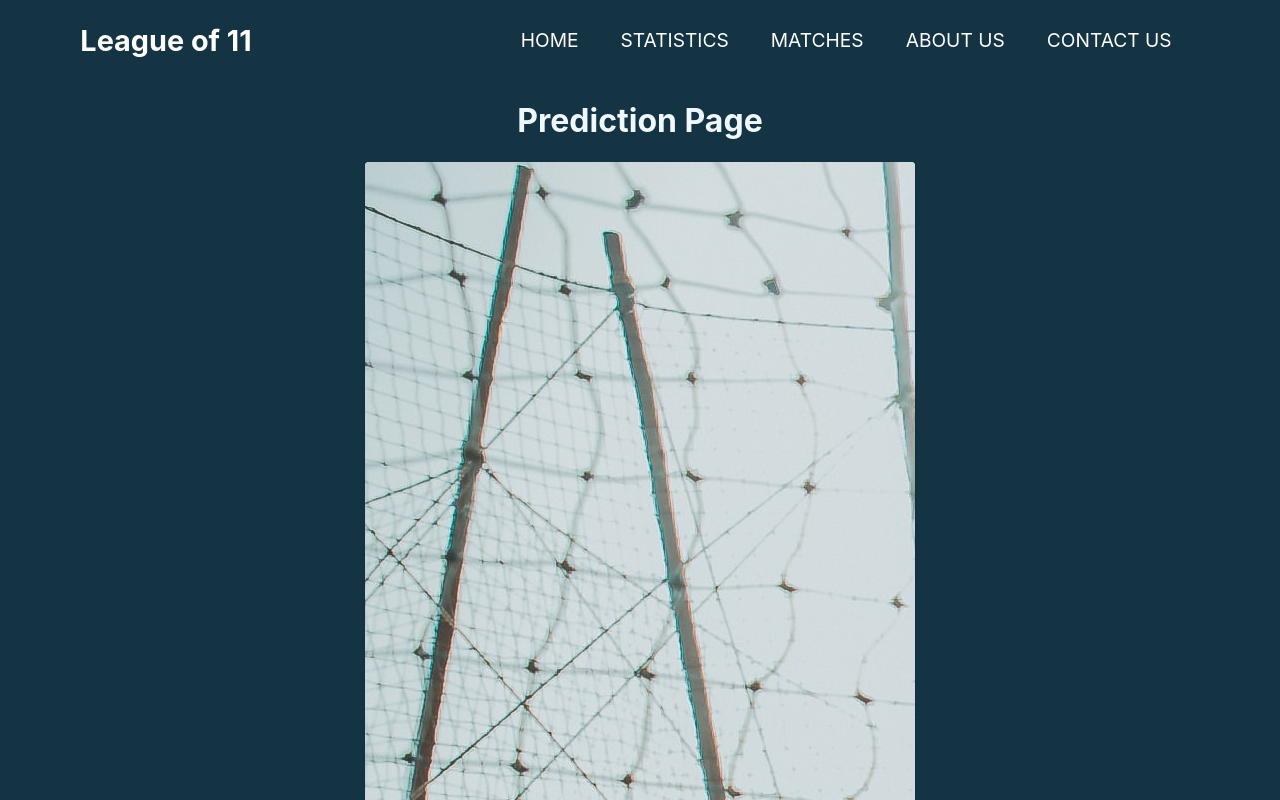
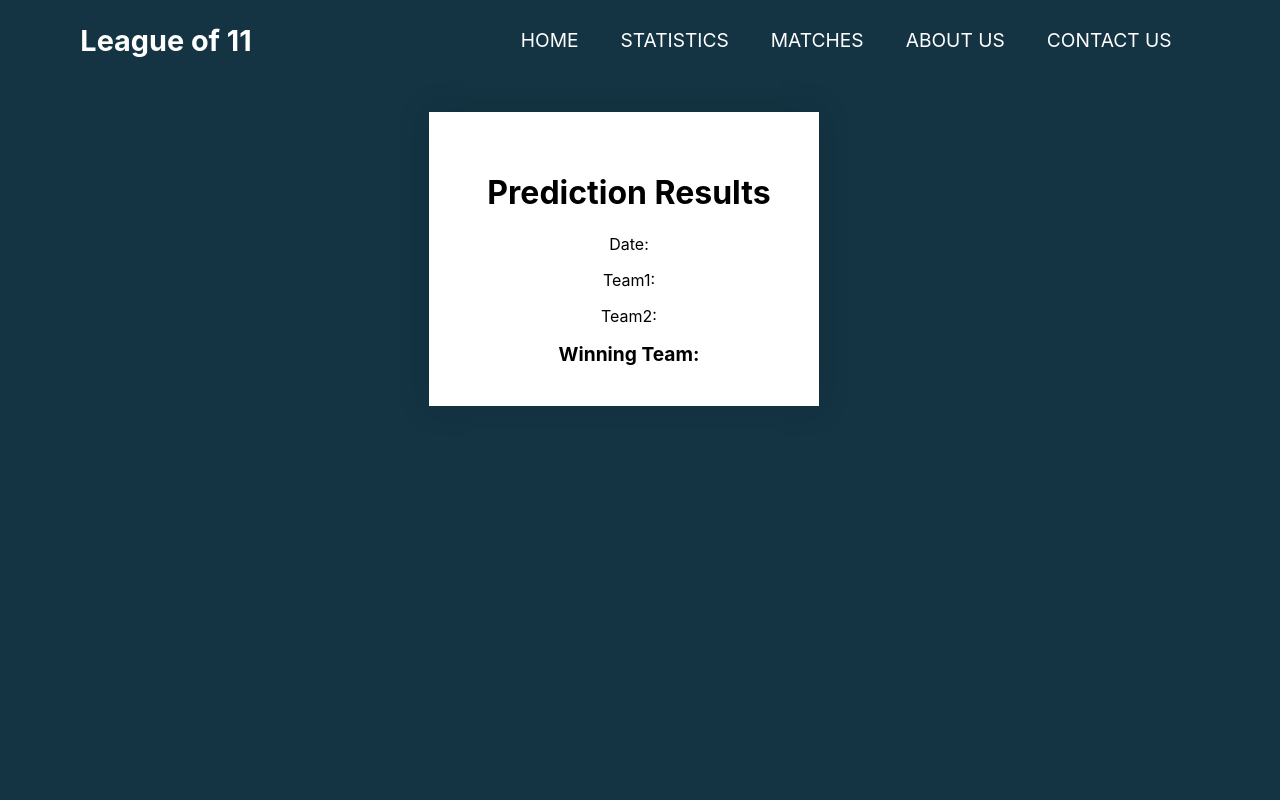
Before and after one commit to pros-kbps/SDGP_Project, a React (Create React App) app in the folder development/: page /prediction in a window 1280 px wide. Shown: the top 800 px of the page. Built offline with nearby package versions, Linux system fonts and the light colour scheme.

Commit message:
Added Card.js file

```diff
--- /dev/null
+++ b/development/src/pages/PredictionPage/Card.js
@@ -0,0 +1,21 @@
+import "../../styles/Card.css";
+import Grid from '@mui/material/Grid';
+
+
+const Card = () => {
+  return (
+    <Grid container justifyContent="center" >
+      <div className="card">
+          <h1>Prediction Results</h1>
+          <div className="card__body">
+            <p>Date: </p>
+            <p>Team1: </p>
+            <p>Team2: </p>
+            <b>Winning Team: </b>
+          </div>
+      </div>
+    </Grid>
+  )
+};
+
+export default Card;
--- a/development/src/pages/PredictionPage/Prediction.js
+++ b/development/src/pages/PredictionPage/Prediction.js
@@ -1,12 +1,12 @@
 import React from "react";
-import MatchDetails from './MatchDetails';
+import Card from './Card';
 
 
 
 const prediction = () => {
     return (
         <div className="heder">
-            <MatchDetails/>
+            <Card/>
         </div>
 
 
--- /dev/null
+++ b/development/src/styles/Card.css
@@ -0,0 +1,27 @@
+.card {
+    margin: 2rem 2rem 2rem 0;
+    background-color: #ffff;
+    color: #000;
+    align-items: center;
+    padding: 2.5rem;
+    padding-left: 50px;
+    width: 300px;
+    box-shadow: 0 0 28px 4px rgba(0,0,0,0.1);
+    transition: transform .3s ease;
+    cursor: pointer;
+    font-family: -apple-system, BlinkMacSystemFont, 'Segoe UI', 'Roboto', 'Oxygen', 'Ubuntu', 'Cantarell', 'Fira Sans', 'Droid Sans', 'Helvetica Neue', sans-serif;
+}
+
+.card:hover {
+    transform: scale(1.1);
+}
+
+.card__title {
+    font-weight: 800;
+    font-size: 1.5rem;
+    font-family: -apple-system, BlinkMacSystemFont, 'Segoe UI', 'Roboto', 'Oxygen', 'Ubuntu', 'Cantarell', 'Fira Sans', 'Droid Sans', 'Helvetica Neue', sans-serif;
+}
+
+.card b{
+    font-size: 1.2rem;
+}
```
